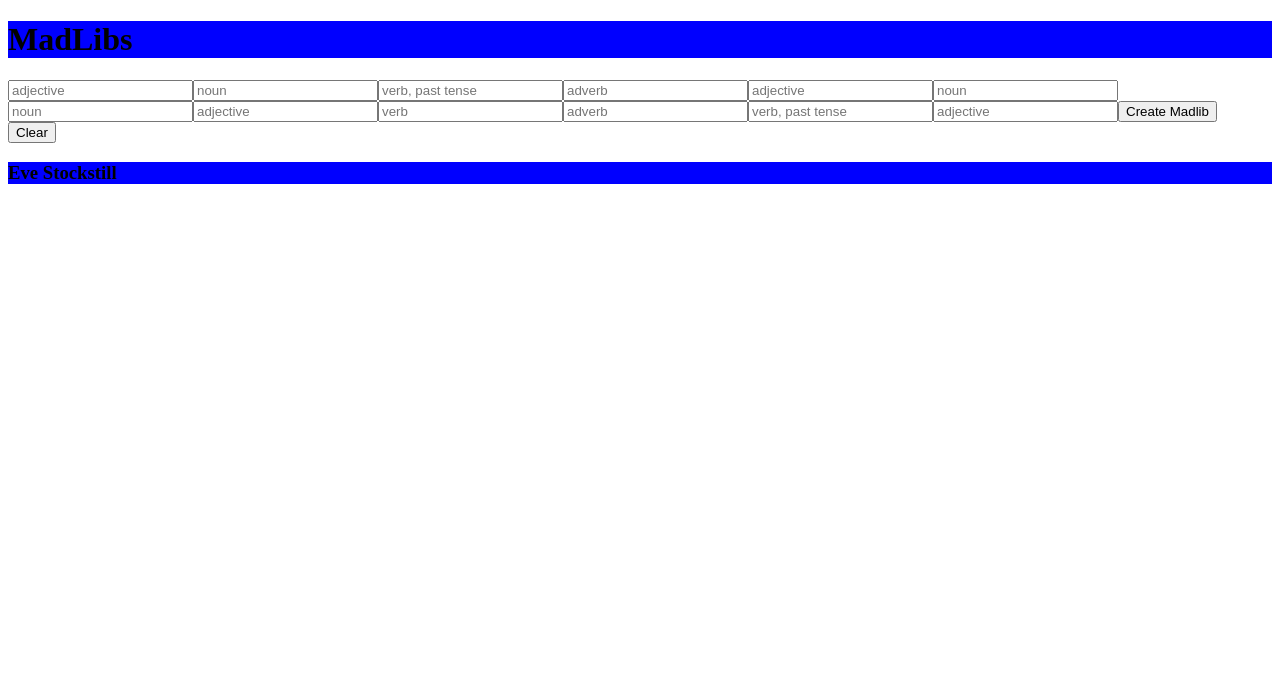
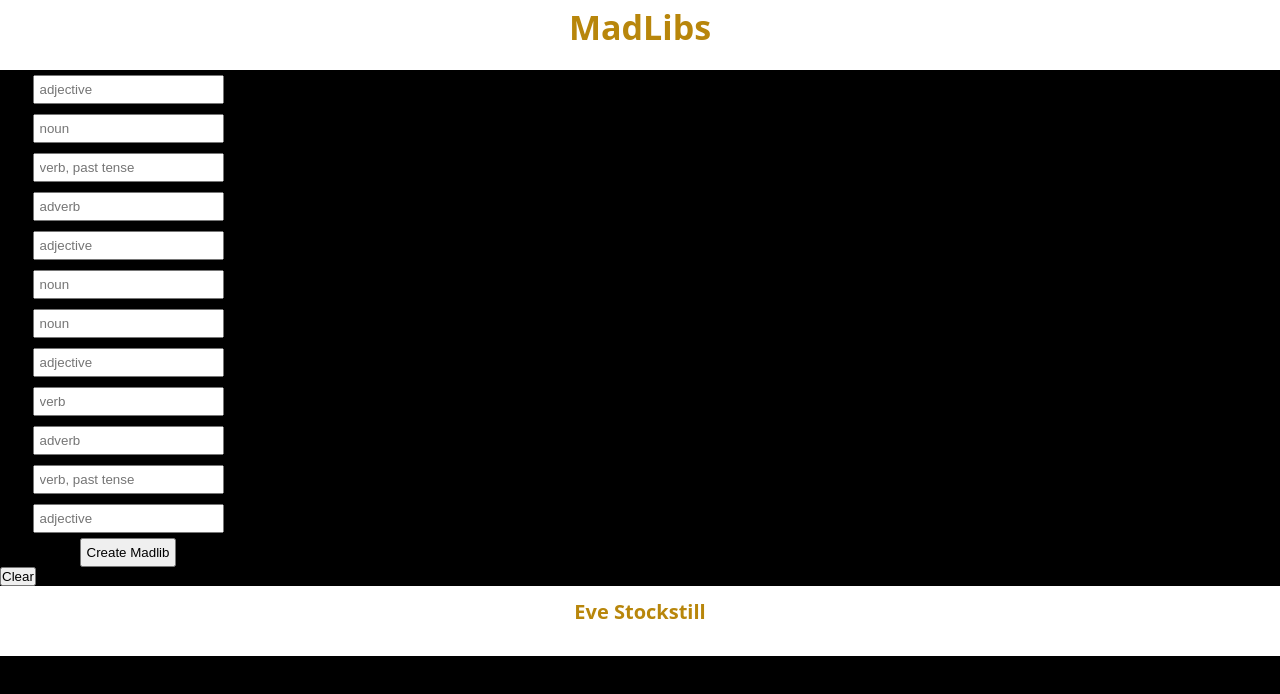
Before and after one commit to evestockstill/career-madlib, a React app: page / in a window 1280 px wide. Shown: the top 694 px of the page. Built offline with nearby package versions, Linux system fonts and the light colour scheme.

Commit message:
adding some styles

```diff
--- a/src/components/App.js
+++ b/src/components/App.js
@@ -2,14 +2,17 @@ import React from 'react';
 import Madlib from '../containers/Madlib';
 import Header from '../components/Header';
 import Footer from '../components/Footer';
+import styles from './madlib/App.css';
 
 
 export default function App() {
   return (
     <>
+      <section className={styles.container} />
       <Header />
       <Madlib />
       <Footer />
+      <section/>
     </>
   );
 }
--- a/src/components/Footer.css
+++ b/src/components/Footer.css
@@ -1,3 +1,9 @@
 .Footer {
-    background: blue;
+    height: 7rem;
+  background: #fff;
 }
+h3 {
+    text-align: center;
+    font-size: 2rem;
+    padding-top: 1rem;
+}
--- a/src/components/Header.css
+++ b/src/components/Header.css
@@ -1,3 +1,9 @@
-.Header {
-    background: blue;
+Header {
+  height: 7rem;
+  background: #fff;
 }
+h1 {
+    text-align: center;
+    font-size: 3.4rem;
+
+}
--- a/src/components/madlib/App.css
+++ b/src/components/madlib/App.css
@@ -0,0 +1,29 @@
+* {
+  margin: 0;
+  padding: 0; }
+
+*,
+*::before,
+*::after {
+  -webkit-box-sizing: inherit;
+          box-sizing: inherit; }
+
+html {
+  -webkit-box-sizing: border-box;
+          box-sizing: border-box;
+  font-size: 62.5%; }
+  @media only screen and (max-width: 68.75em) {
+    html {
+      font-size: 50%; } }
+
+body {
+  font-family: "Open Sans", sans-serif;
+  font-weight: 400;
+  line-height: 1.6;
+  color: darkgoldenrod;
+  background: black;
+  min-height: 100vh; }
+.container {
+   display: flex;
+   flex-direction: column;
+}
--- a/src/components/madlib/Form.css
+++ b/src/components/madlib/Form.css
@@ -0,0 +1,15 @@
+input {
+    display: flex;
+    margin: .5rem;
+    padding: .5rem;
+}
+.container {
+    display: flex;
+    width: 20%;
+    align-items: center;
+    flex-direction: column;
+    justify-content: space-between;
+}
+.madlib {
+    padding: .5rem;
+}
--- a/src/components/madlib/Form.js
+++ b/src/components/madlib/Form.js
@@ -18,7 +18,7 @@ const Form = ({ onSubmit, onChange, inputs, onReset }) => (
         <input value={inputs['9']} type="text" onChange={onChange} name="9" placeholder="adverb" />
         <input value={inputs['10']} type="text" onChange={onChange} name="10" placeholder="verb, past tense" />
         <input value={inputs['11']} type="text" onChange={onChange} name="11" placeholder="adjective" />
-        <button>Create Madlib</button>
+        <button className={styles.madlib}>Create Madlib</button>
       </div>
     </form>
     <button onClick={onReset}>Clear</button>
--- a/src/containers/Madlib.js
+++ b/src/containers/Madlib.js
@@ -2,8 +2,7 @@ import React, { Component } from 'react';
 import Form from '../components/madlib/Form';
 import Result from '../components/madlib/Result';
 import styles from '../components/madlib/Form.css';
-import Header from '../components/Header';
-import Footer from '../components/Footer';
+
 
 export default class Madlib extends Component{
   state = {
```
